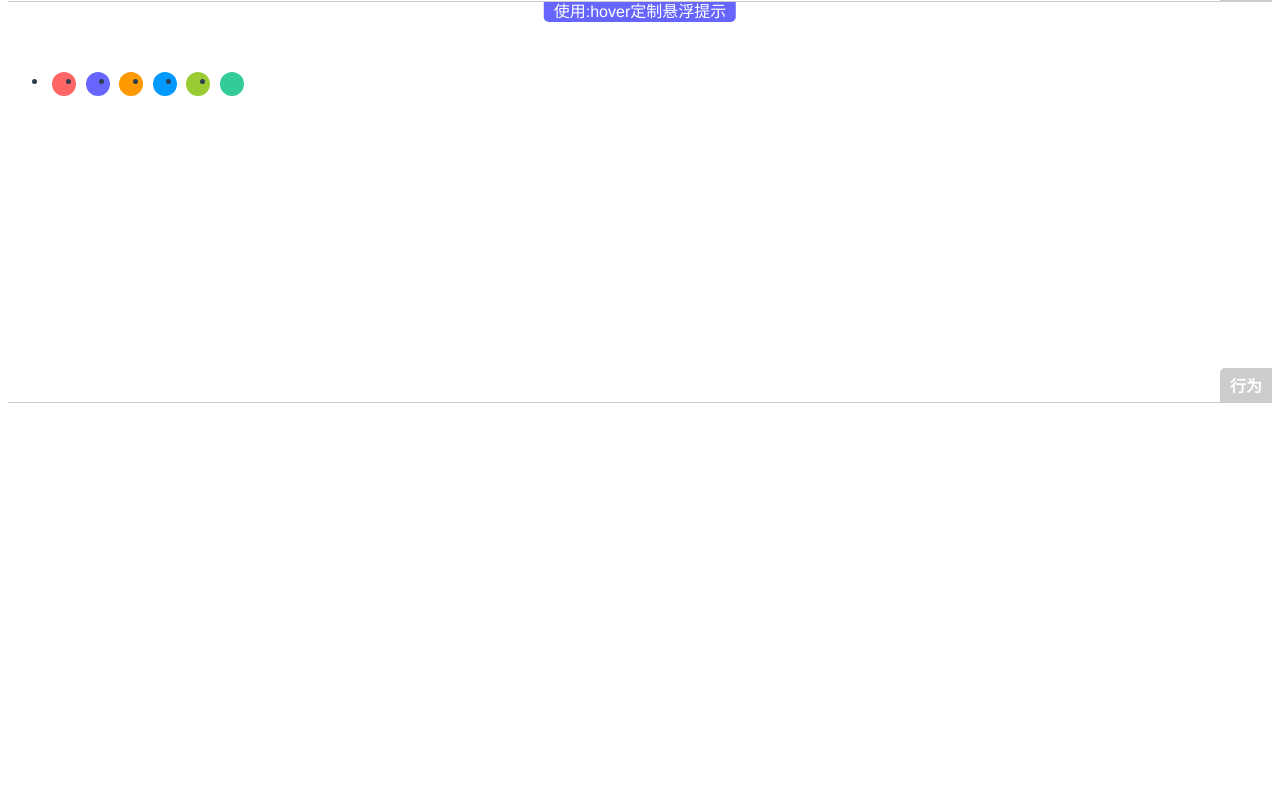
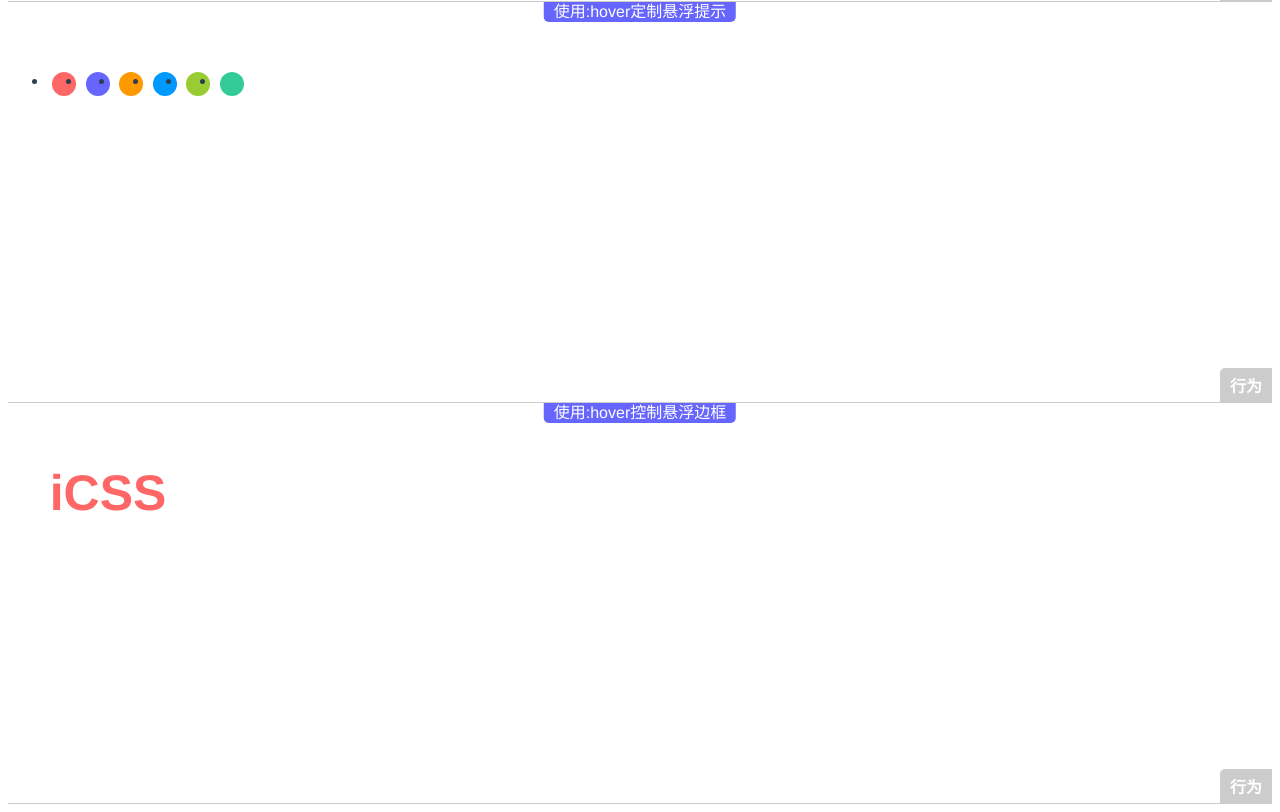
Before and after one commit to tande1124/css3-idea, a Vue app: page / in a window 1280 px wide. Shown: the part 2233-3045 px from the top of the page. Before the commit the page ends 2644 px from the top, so only its background shows below. Built offline with nearby package versions, Linux system fonts and the light colour scheme.

Commit message:
'使用hover悬浮窗'

```diff
--- /dev/null
+++ b/src/components/behavior/使用@hover控制悬浮边框.vue
@@ -0,0 +1,26 @@
+<template>
+	<div class="bruce flex-ct-x" data-title="使用:hover控制悬浮边框">
+		<div class="dynamic-border">iCSS</div>
+	</div>
+</template>
+
+<style lang="scss" scoped>
+.dynamic-border {
+	width: 200px;
+	height: 80px;
+	background: linear-gradient(0, #f66 2px, #f66 2px) no-repeat left top/0 2px,
+		linear-gradient(-90deg, #f66 2px, #f66 2px) no-repeat right top/2px 0,
+		linear-gradient(-180deg, #f66 2px, #f66 2px) no-repeat right bottom/0 2px,
+		linear-gradient(-270deg, #f66 2px, #f66 2px) no-repeat left bottom/2px 0;
+	cursor: pointer;
+	line-height: 80px;
+	text-align: center;
+	font-weight: bold;
+	font-size: 50px;
+	color: #f66;
+	transition: all 300ms;
+	&:hover {
+		background-size: 100% 2px, 2px 100%, 100% 2px, 2px 100%;
+	}
+}
+</style>
--- a/src/views/Home.vue
+++ b/src/views/Home.vue
@@ -9,6 +9,7 @@
 		</div>
     <div class="content behavior">
       <behavior1></behavior1>
+      <behavior2></behavior2>
     </div>
   </div>
 </template>
@@ -22,6 +23,7 @@ import Layout4 from "@/components/layout/使用伪类before与after制造照片
 import Layout5 from "@/components/layout/使用letter-spacing排版倒序文本.vue";
 
 import Behavior1 from "@/components/behavior/使用@hover定制悬浮提示.vue";
+import Behavior2 from "@/components/behavior/使用@hover控制悬浮边框.vue";
 
 export default defineComponent({
   name: 'Home',
@@ -31,7 +33,8 @@ export default defineComponent({
     Layout3,
     Layout4,
     Layout5,
-    Behavior1
+    Behavior1,
+    Behavior2
   },
 });
 </script>
```
